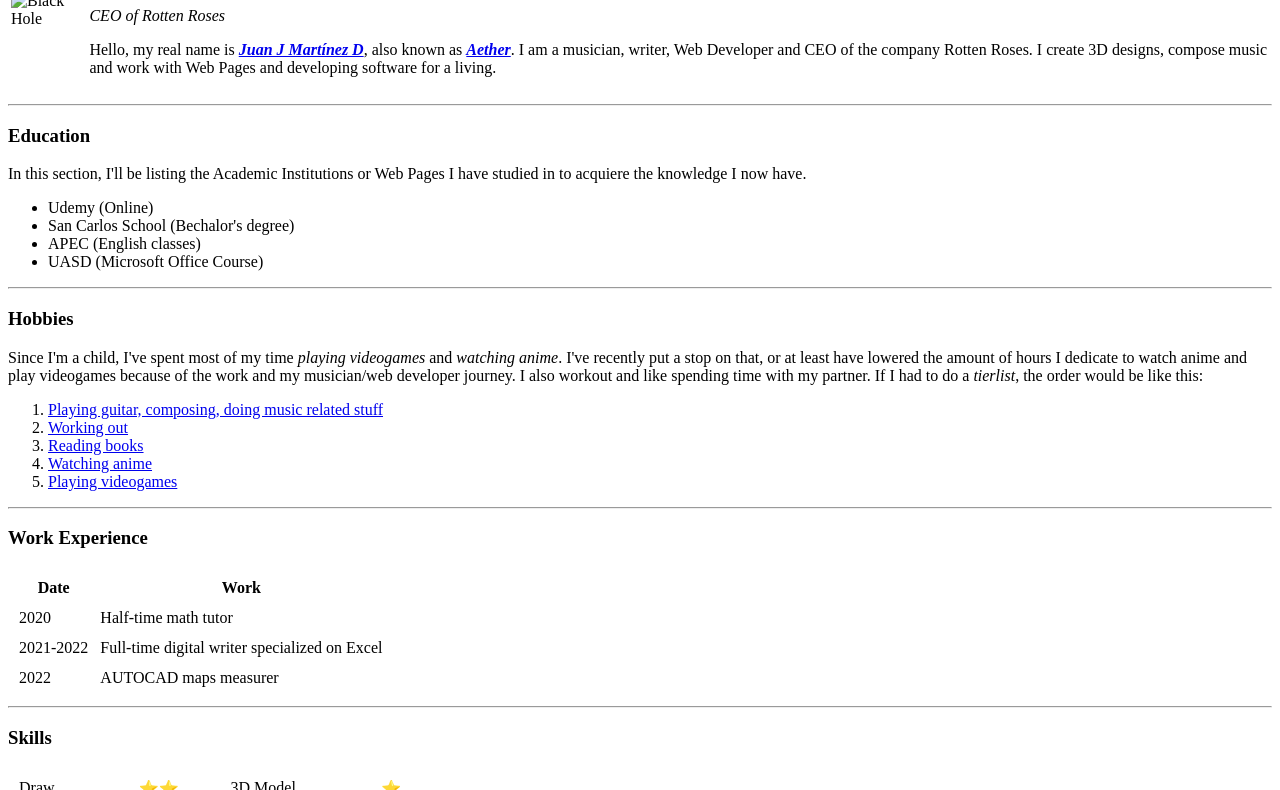
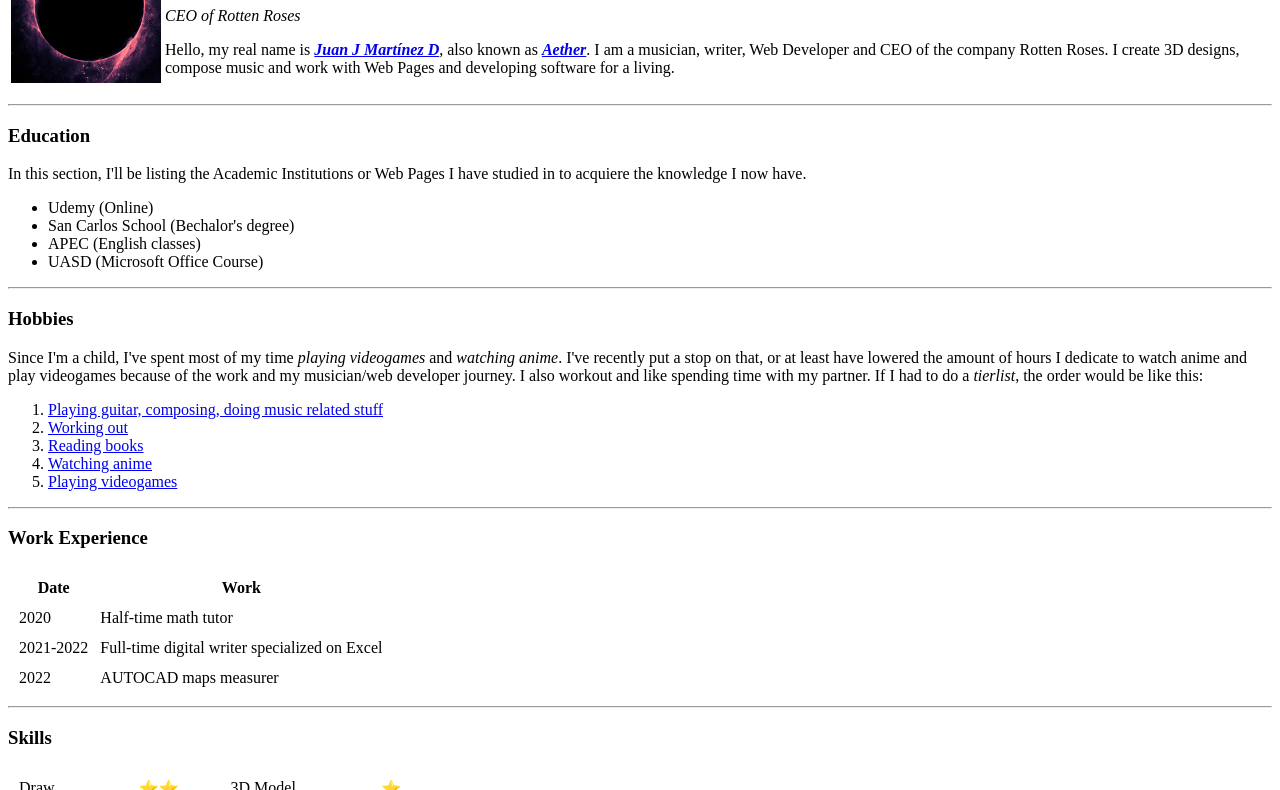
Before and after one commit to juandma0/cv, a plain HTML site: page index.html in a window 1280 px wide. Shown: the part 84-874 px from the top of the page. Drawn offline with Linux system fonts and the light colour scheme.

Commit message:
Fix on the image of the website

```diff
--- a/index.html
+++ b/index.html
@@ -10,7 +10,7 @@
 
 <body>
 	<table>
-		<td><img src="Black Hole Cropped.png" alt="Black Hole" width="150" height="150"></td>
+		<td><img src="Images/Black Hole Cropped.png" alt="Black Hole" width="150" height="150"></td>
 		<td>
 			<h1>Aether</h1>
 			<p><em>CEO of Rotten Roses</em></p>
```
